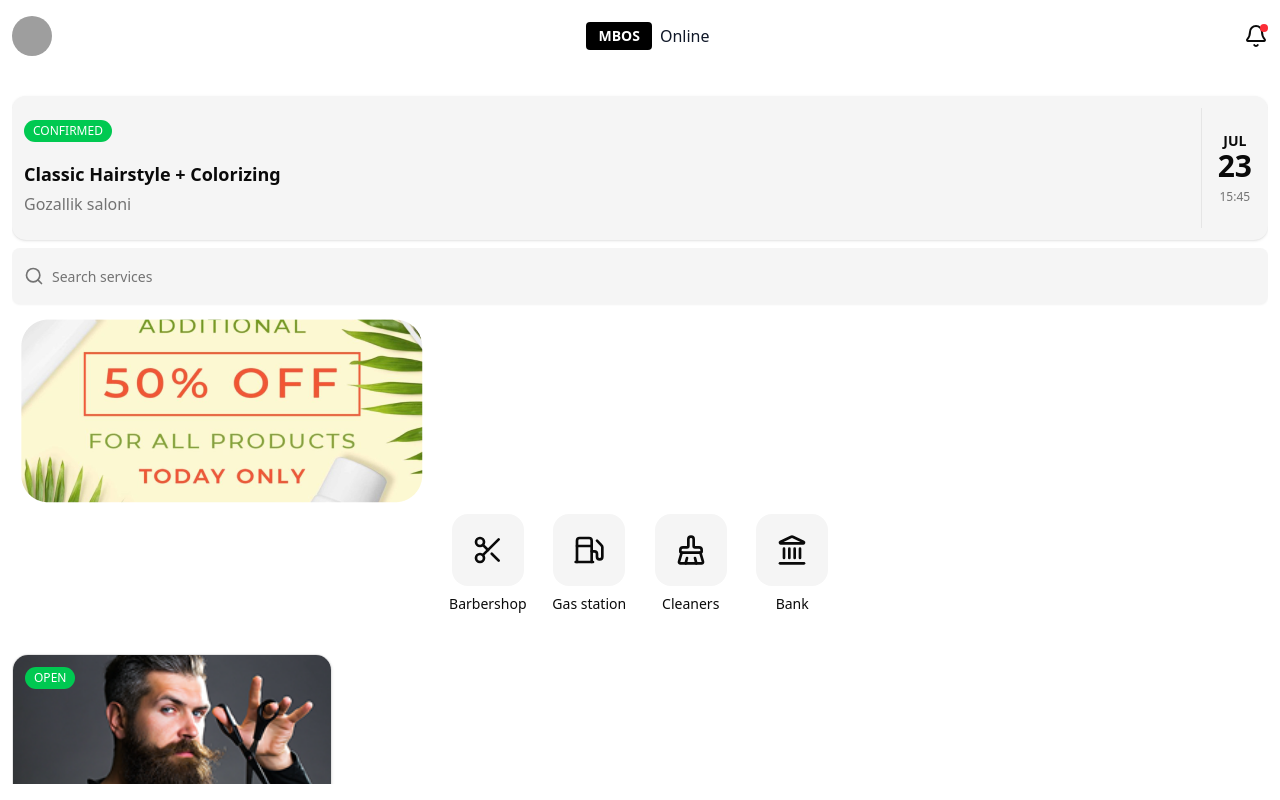
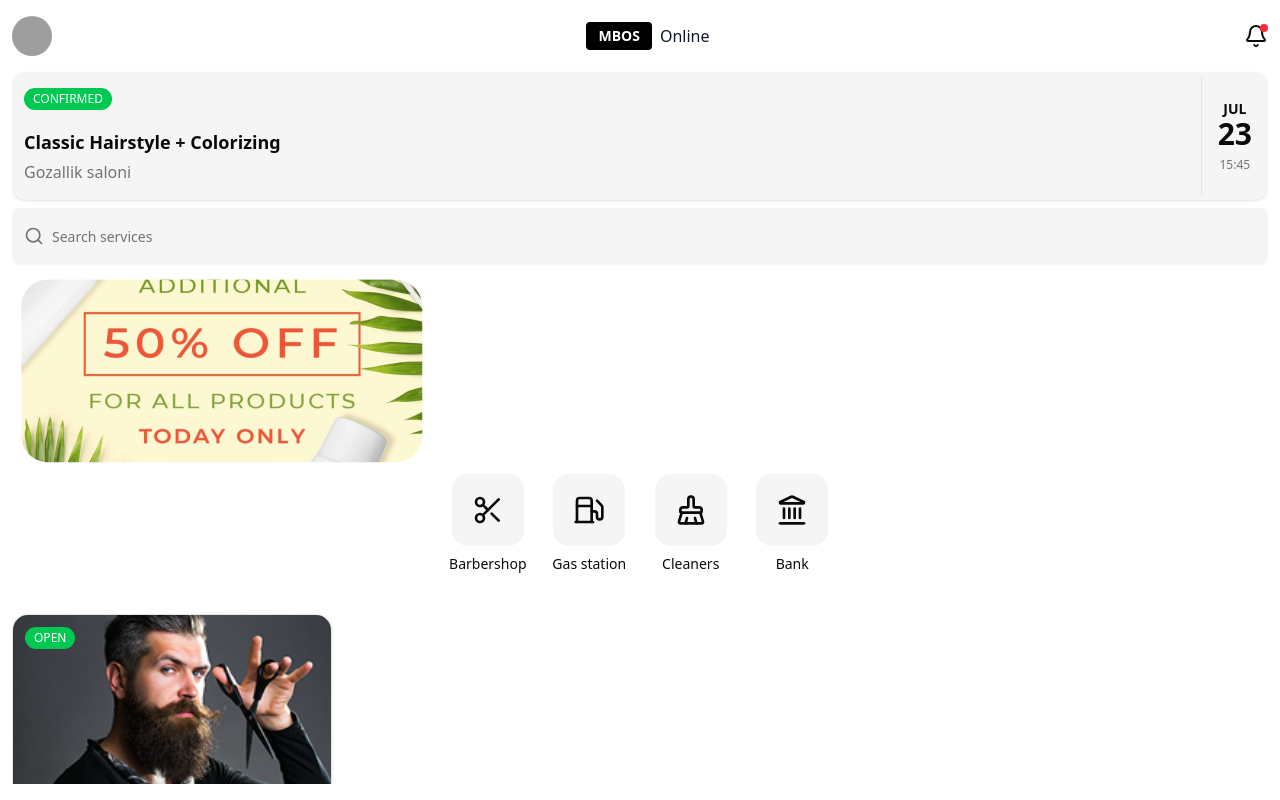
Before and after one commit to MBOSTEAM/MBOS-ONLINE-VEB-VIEW, a React (Vite) app: page / in a window 1280 px wide. Built offline with nearby package versions, Linux system fonts and the light colour scheme; grey boxes are pictures that could not be loaded.

Commit message:
fix error

```diff
--- a/src/pages/home/ui/booking/booking-card.tsx
+++ b/src/pages/home/ui/booking/booking-card.tsx
@@ -3,7 +3,7 @@ import { Card } from "@/components/ui/card"
 
 export default function BookingCard() {
   return (
-    <Card className="overflow-hidden border-0 shadow-sm bg-muted py-3 mt-10">
+    <Card className="overflow-hidden border-0 shadow-sm bg-muted py-1 mt-4">
       <div className="flex items-stretch">
         <div className="flex-1 p-3">
           <Badge className="bg-green-500 hover:bg-green-600 text-white mb-3 inline-block">CONFIRMED</Badge>
--- a/src/pages/home/ui/recommended/recommended.tsx
+++ b/src/pages/home/ui/recommended/recommended.tsx
@@ -3,7 +3,7 @@ import { Star, CheckCircle } from "lucide-react"
 
 export default function Recommended() {
   return (
-    <div className="max-w-xs rounded-2xl overflow-hidden bg-muted shadow-sm border border-border mt-10 ">
+      <div className="max-w-xs rounded-2xl overflow-hidden bg-muted shadow-sm border border-border mt-10 ">
       {/* Image section */}
       <div className="relative">
         <img
```
